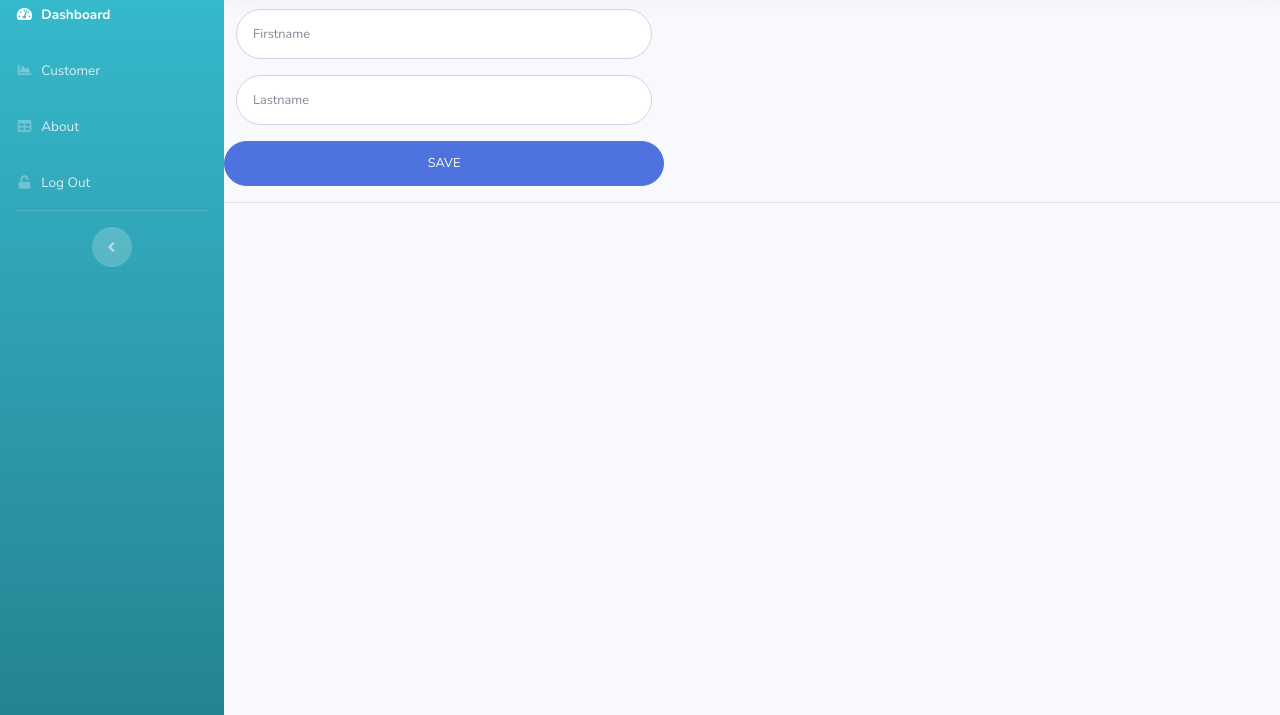
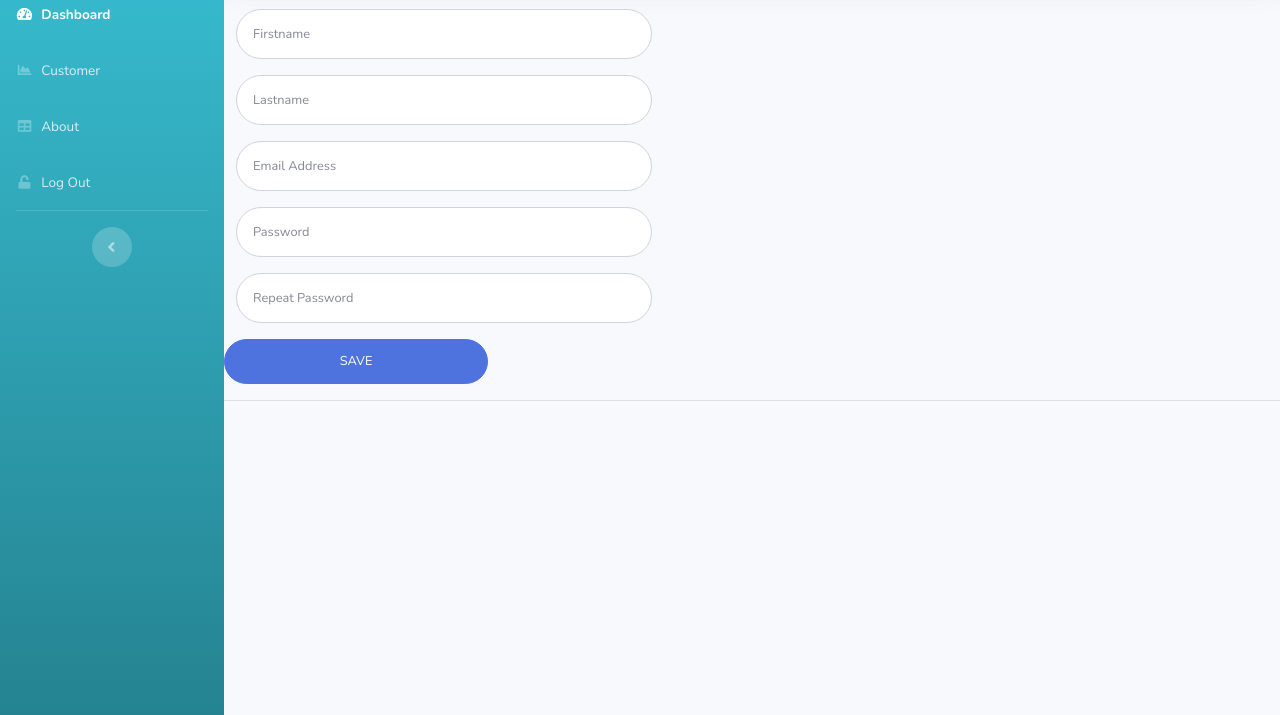
Before and after one commit to JulalakTammaphet/ProjectWorkShopII, a website: page editcust.html in a window 1280 px wide. Shown: the part 85-800 px from the top of the page. Drawn offline with nearby package versions, Linux system fonts and the light colour scheme.

Commit message:
edit taxt

```diff
--- a/editcust.html
+++ b/editcust.html
@@ -130,16 +130,25 @@
                 </nav>
                 <!-- End of Topbar -->
                 <!-- edit customer -->
-                <form class="user">
-                    <div class="form-group col-5">
+                <form class="user ">
+                    <div class="form-group col-5 text-center">
                         <input type="email" class="form-control form-control-user" id="email" aria-describedby="emailHelp" placeholder="Firstname" required>
                     </div>
-                    <div class="form-group col-5 ">
+                    <div class="form-group col-5 text-center">
                         <input type="password" class="form-control form-control-user" id="pwd" placeholder="Lastname" required>
+                    </div>
+                    <div class="form-group col-5 text-center">
+                        <input type="password" class="form-control form-control-user" id="pwd" placeholder="Email Address" required>
+                    </div>
+                    <div class="form-group col-5 text-center">
+                        <input type="password" class="form-control form-control-user" id="pwd" placeholder="Password" required>
+                    </div>
+                    <div class="form-group col-5 text-center">
+                        <input type="password" class="form-control form-control-user" id="pwd" placeholder="Repeat Password" required>
                     </div>
 
                     <!-- <a href=""> -->
-                    <button type="button" id="login" name="button" class="btn btn-primary btn-user btn-block col-5">
+                    <button type="button" id="login" name="button" class="btn btn-primary btn-user btn-block col-3 text-center">
                                SAVE </button>
                     <!-- </a> -->
                     <hr>
```
